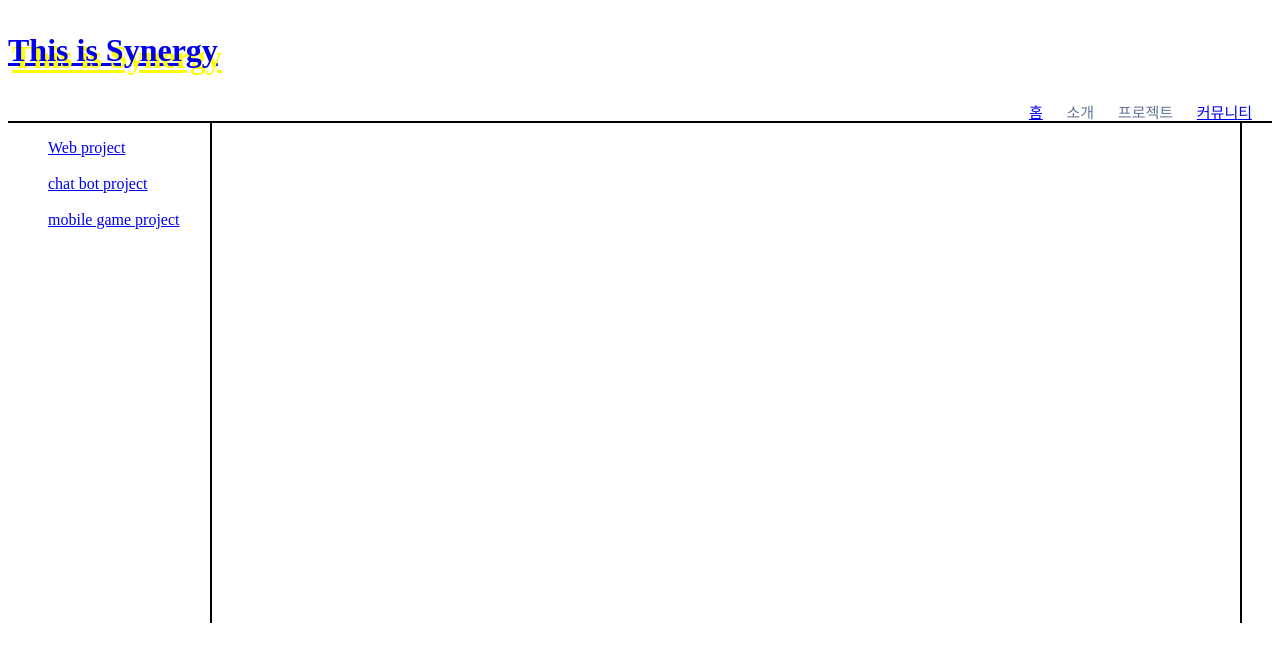
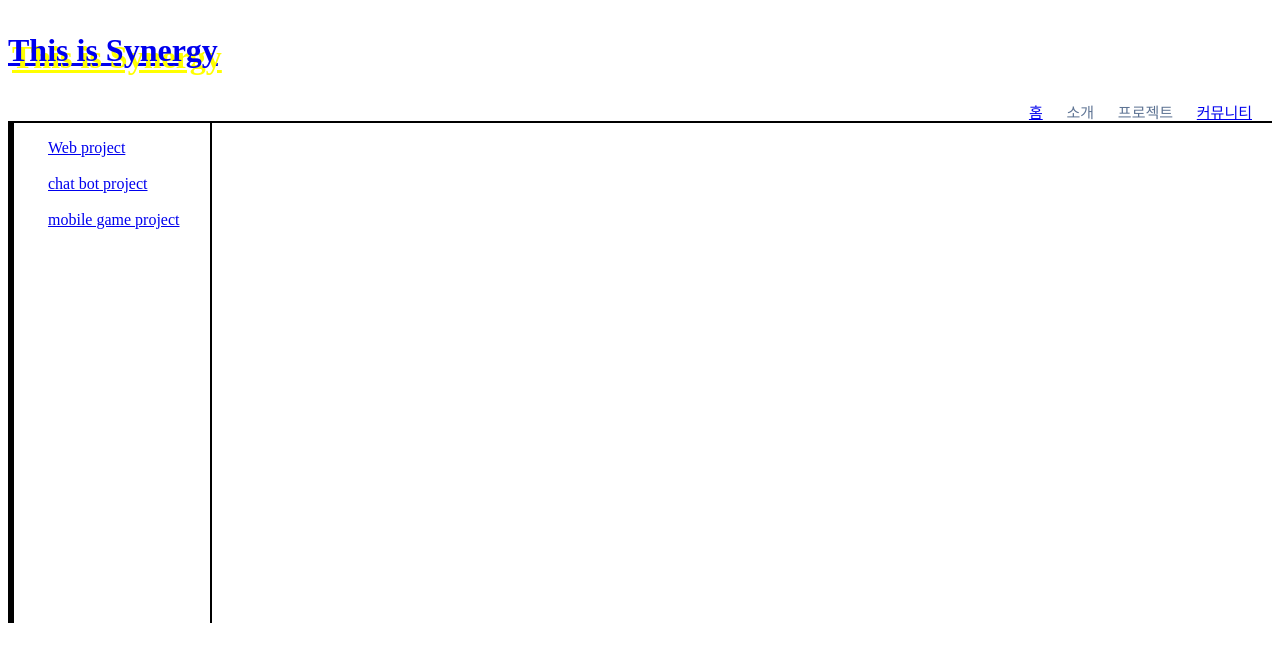
Before and after one commit to minjoonee/Synergy, a PHP site: page / in a window 1280 px wide. Shown: the top 662 px of the page. Run offline with PHP 8.4, Linux system fonts and the light colour scheme.

Commit message:
right_line

```diff
--- a/index.html
+++ b/index.html
@@ -36,7 +36,7 @@
     </ol>
   </nav>
 
-   <div id=list class="">
+   <div class="right_line">
      <!--
          <div style = "position:absolute; height:400px;">
            <div style= "position:absolute; overflow:hidden; width:800px; height:480px;">
--- a/style.css
+++ b/style.css
@@ -10,10 +10,8 @@
 height:500px;
 }
 
-#list{
-  border-left: 2px solid black;
-  float:right;
-  padding-left: 30px;
+.right_line{
+  border-left: 6px solid black;
   width:auto;
   height:500px;
 }
```
